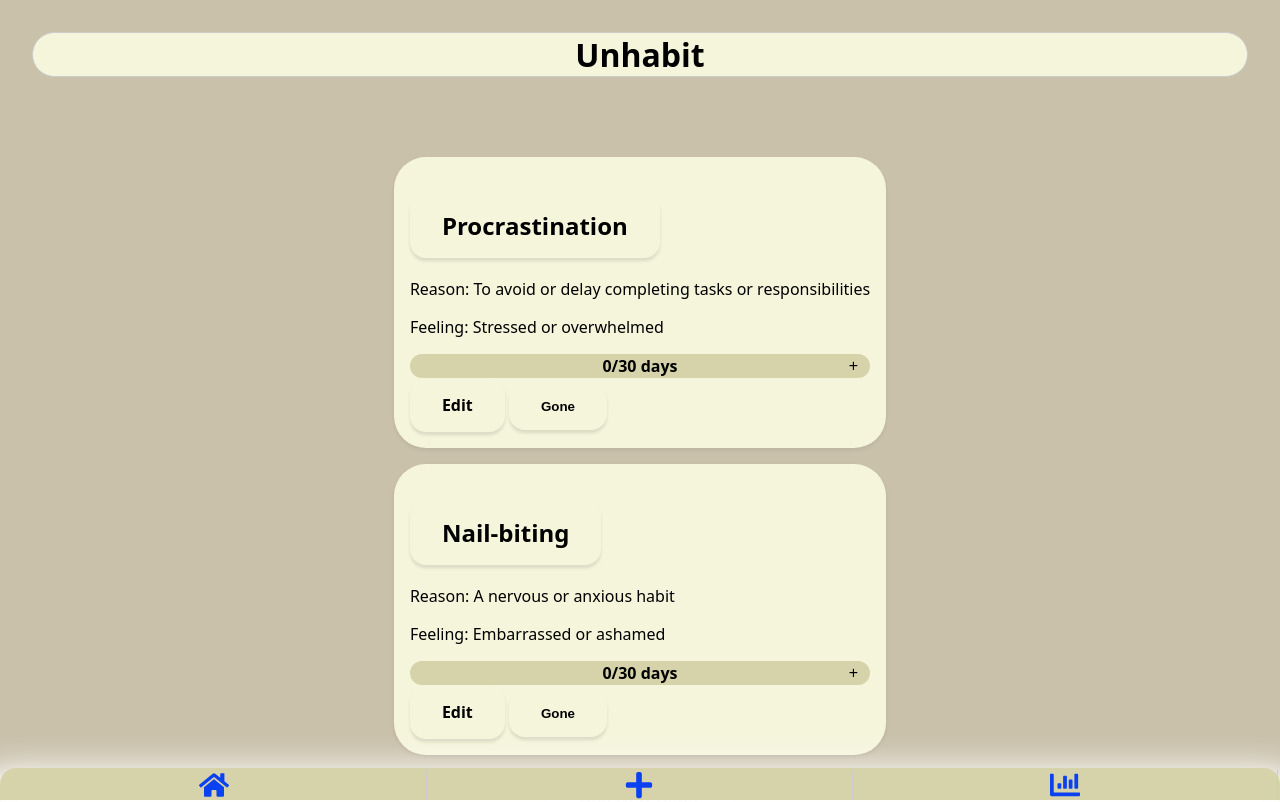
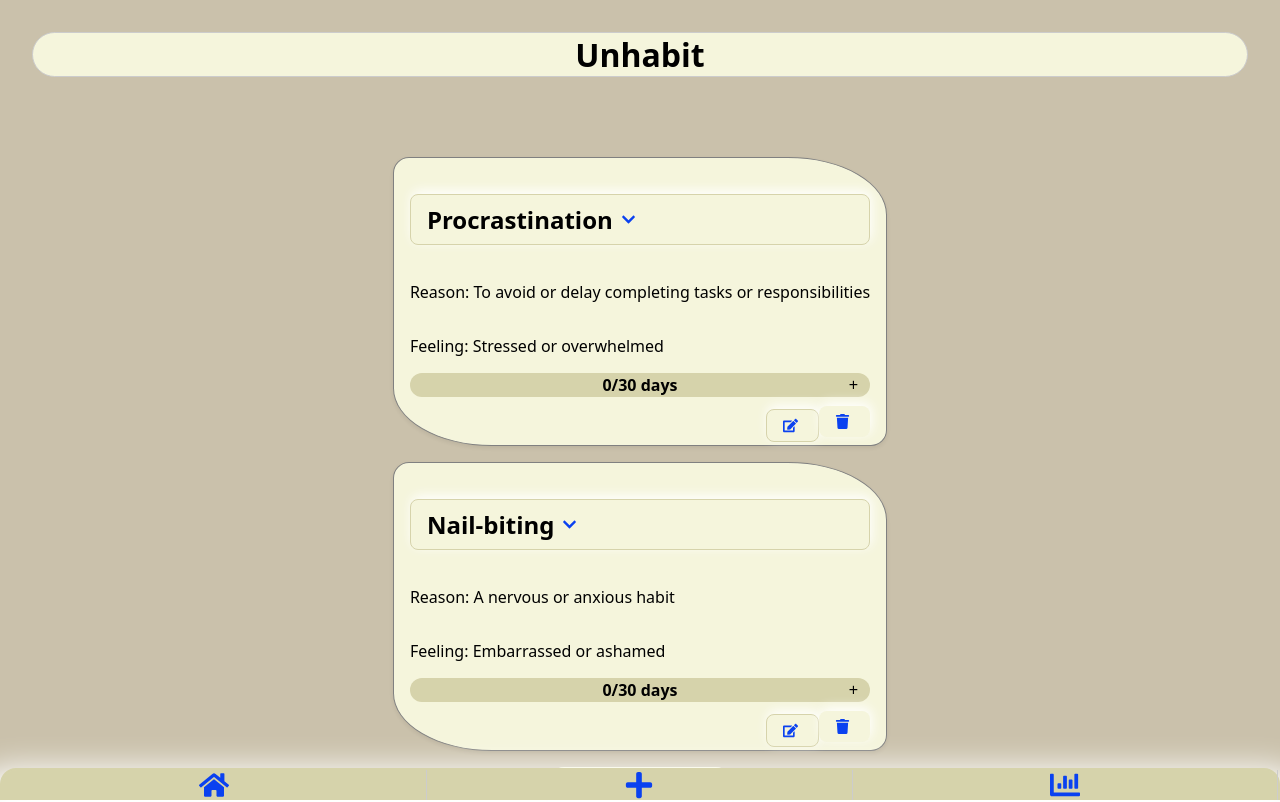
Before and after one commit to FelixJncs/capstone-project, a Next.js app: page / in a window 1280 px wide. Shown: the top 802 px of the page. Built offline with nearby package versions, Linux system fonts and the light colour scheme.

Commit message:
added_Styling

```diff
--- a/components/HabitCard.js
+++ b/components/HabitCard.js
@@ -1,30 +1,68 @@
 import styled from "styled-components";
 import Link from "next/link";
+import { FaTrash, FaEdit, FaChevronDown } from "react-icons/fa";
 import useHabitsStore from "@/store";
 import { StyledButton } from "./StyledButton";
 import HabitProgressBar from "./HabitProgressBar";
 
 const StyledHabitCard = styled.li`
   background-color: beige;
-  border-radius: 2rem;
+  border-radius: 1rem 20%;
+  border: 1px solid grey;
   padding: 1rem;
   box-shadow: 0 0.125rem 0.25rem rgba(0, 0, 0, 0.075);
   h3 {
     margin: 0;
   }
+  position: relative;
+  z-index: 0;
 `;
+
+const HabitCardContent = styled.div`
+  display: flex;
+  flex-direction: column;
+  margin-bottom: 2rem;
+`;
+
+const HabitCardFooter = styled.div`
+  position: absolute;
+  bottom: 0;
+  right: 0;
+  display: flex;
+  align-items: center;
+`;
+
 const StyledOnCardLink = styled(Link)`
-  display: inline-block;
-  padding: 1rem 2rem;
+  display: inline-flex;
+  padding: 0.5rem 1rem;
   background-color: beige;
-  border-radius: 1rem;
-  box-shadow: 0 0.2rem 0.2rem rgba(0, 0, 0, 0.1);
-  border: none;
+  border-radius: 0.5rem;
+  box-shadow: 0.1rem -0.2rem 0.7rem white;
+  border: 1px solid #d6d3ab;
   text-decoration: none;
   color: black;
   font-weight: bold;
-  cursor: pointer;
+  display: flex;
+  align-items: center;
 `;
+
+const StyledIcon = styled.span`
+  display: flex;
+  align-items: center;
+  justify-content: center;
+  margin-right: 0.25rem;
+  svg {
+    fill: #0a41f0;
+    font-size: 15px;
+  }
+`;
+
+const StyledDetailsIcon = styled(FaChevronDown)`
+  fill: #0a41f0;
+  font-size: 15px;
+  margin-left: 0.5rem;
+`;
+
 export default function HabitCard({ habit }) {
   const updateHabit = useHabitsStore((state) => state.updateHabit);
   const onDelete = useHabitsStore((state) => state.deleteHabit);
@@ -35,20 +73,29 @@ export default function HabitCard({ habit }) {
 
   return (
     <StyledHabitCard>
+      <HabitCardContent>
         <h2 key={habit.id}>
           <StyledOnCardLink href={`/habits/${habit.id}`}>
             {habit.name}
+            <StyledDetailsIcon />
           </StyledOnCardLink>
         </h2>
         <p>Reason: {habit.reason}</p>
         <p>Feeling: {habit.feeling}</p>
         <HabitProgressBar habit={habit} updateHabit={updateHabit} />
+      </HabitCardContent>
+      <HabitCardFooter>
         <StyledOnCardLink href={`/edithabit/${habit.id}`}>
-        Edit
+          <StyledIcon>
+            <FaEdit />
+          </StyledIcon>
         </StyledOnCardLink>{" "}
         <StyledButton type="button" onClick={handleDelete}>
-        Gone
+          <StyledIcon>
+            <FaTrash />
+          </StyledIcon>
         </StyledButton>
+      </HabitCardFooter>
     </StyledHabitCard>
   );
 }
--- a/components/StyledButton.js
+++ b/components/StyledButton.js
@@ -1,14 +1,18 @@
 import styled from "styled-components";
 
 export const StyledButton = styled.button`
-  display: inline-block;
-  padding: 1rem 2rem;
+  display: inline-flex;
+  padding: 0.5rem 1rem;
   background-color: beige;
-  border-radius: 1rem;
-  box-shadow: 0 0.2rem 0.2rem rgba(0, 0, 0, 0.1);
+  border-radius: 0.5rem;
+  box-shadow: 0.1rem -0.2rem 0.7rem white;
   border: none;
   text-decoration: none;
   color: black;
   font-weight: bold;
   cursor: pointer;
+  display: flex;
+  align-items: center;
+  margin-right: 1rem;
+  margin-bottom: 0.5rem;
 `;
```
Lines whose indentation alone changed are shown as unchanged.
